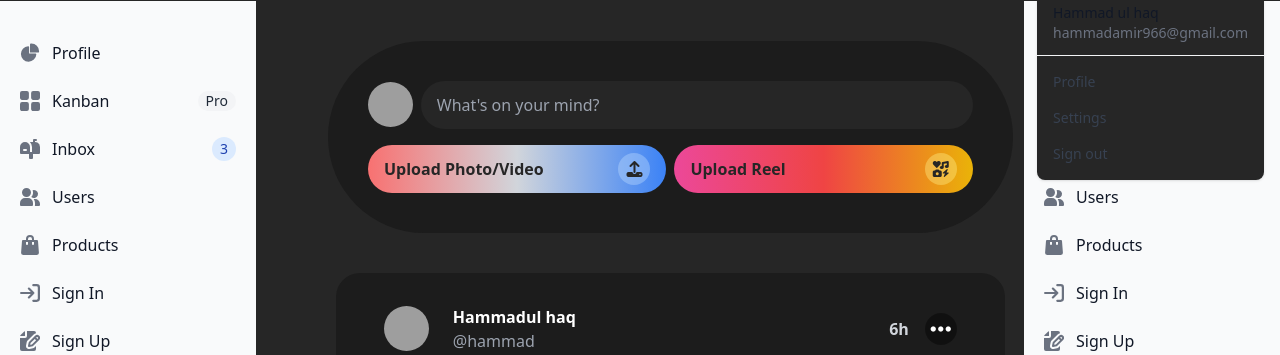
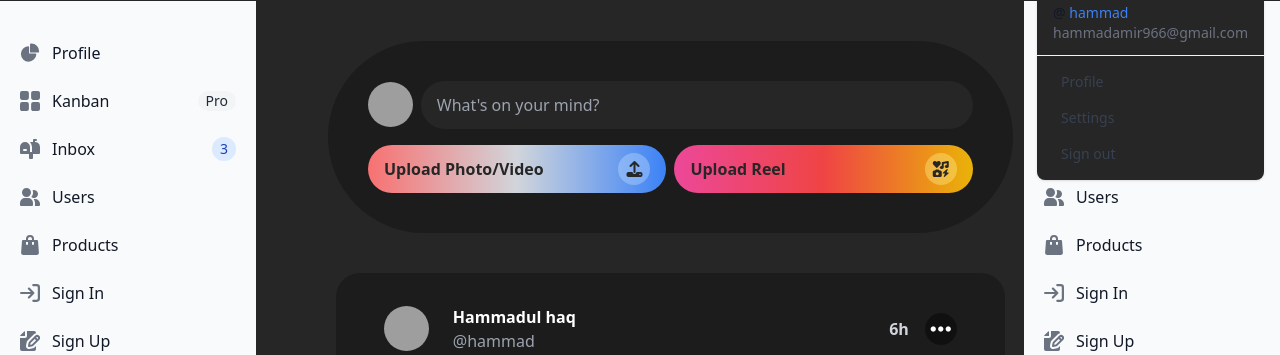
Before and after one commit to Hammadulhaq123/Memetrix, a Django app: page /feeds/ in a window 1280 px wide, after a click on "Open user menu". Shown: the part 73-428 px from the top of the page. Run offline with Django 4.2, Linux system fonts and the light colour scheme; a user stored in the database is signed in; some libraries are stand-ins or nearby versions; grey boxes are pictures that could not be loaded.

Commit message:
Updated the feed_base template

```diff
--- a/Memetrix/feeds/templates/feeds_base.html
+++ b/Memetrix/feeds/templates/feeds_base.html
@@ -66,24 +66,25 @@
                         <div class="fixed top-12 right-4 z-[100000000] hidden my-4 text-base list-none  divide-y divide-gray-100 rounded-lg shadow bg-[#262626] dark:divide-gray-600"
                             id="user-dropdown">
                             <div class="px-4 py-3">
-                                <span class="block text-sm text-gray-900 dark:text-white">{{request.user.first_name}}
-                                    {{request.user.last_name}}</span>
+                                <a href="/profile/{{request.user.username}}"
+                                    class="block text-sm text-gray-900 dark:text-white">@ <span
+                                        class="text-blue-500">{{request.user.username}}</span></a>
                                 <span
                                     class="block text-sm  text-gray-500 truncate dark:text-gray-400">{{request.user.email}}</span>
                             </div>
-                            <ul class="py-2" aria-labelledby="user-menu-button">
+                            <ul class="p-2" aria-labelledby="user-menu-button">
                                 <li>
-                                    <a href="/profile/"
-                                        class="block px-4 py-2 text-sm text-gray-700 hover:bg-gray-100 dark:hover:bg-gray-600 dark:text-gray-200 dark:hover:text-white">Profile</a>
+                                    <a href="/profile/{{request.user.username}}"
+                                        class="block px-4 py-2 text-sm text-gray-700 rounded-full hover:bg-gray-100 dark:hover:bg-gray-600 dark:text-gray-200 dark:hover:text-white">Profile</a>
                                 </li>
                                 <li>
                                     <a href="#"
-                                        class="block px-4 py-2 text-sm text-gray-700 hover:bg-gray-100 dark:hover:bg-gray-600 dark:text-gray-200 dark:hover:text-white">Settings</a>
+                                        class="block px-4 py-2 text-sm text-gray-700 rounded-full hover:bg-gray-100 dark:hover:bg-gray-600 dark:text-gray-200 dark:hover:text-white">Settings</a>
                                 </li>
 
                                 <li>
                                     <a href="/logout/"
-                                        class="block px-4 py-2 text-sm text-gray-700 hover:bg-gray-100 dark:hover:bg-gray-600 dark:text-gray-200 dark:hover:text-white">Sign
+                                        class="block px-4 py-2 text-sm text-gray-700 rounded-full hover:bg-gray-100 dark:hover:bg-gray-600 dark:text-gray-200 dark:hover:text-white">Sign
                                         out</a>
                                 </li>
                             </ul>
@@ -315,7 +316,7 @@
 
                             <input type="file" name="" class="hidden" id="add_post">
                             <button type="button" onclick="document.getElementById('add_post').click()"
-                                class="flex text-[#262626] h-12 w-full rounded-full justify-between items-center bg-gradient-to-r from-red-400 via-gray-300 to-blue-500 duration-100 hover:bg-blue-600 py-1 px-4 gap-2">
+                                class="flex text-[#262626] h-12 w-full rounded-full justify-between items-center bg-gradient-to-r from-red-400 via-gray-300 to-blue-500 duration-100 hover:border hover:border-blue-600 py-1 px-4 gap-2">
                                 <span class="text-md font-bold">Upload Photo/Video</span>
                                 <i
                                     class="animate-pulse bg-blue-200 w-4 h-4 rounded-full bg-opacity-40 p-4 flex items-center justify-center fa-solid fa-upload"></i>
@@ -323,7 +324,7 @@
                             <input type="file" name="" class="hidden" id="add_reel">
 
                             <button type="button" onclick="document.getElementById('add_reel').click()"
-                                class="flex text-[#262626] h-12 w-full rounded-full justify-between items-center bg-gradient-to-r from-pink-500 via-red-500 to-yellow-500 duration-100 hover:bg-opacity-90 py-1 px-4 gap-2">
+                                class="flex text-[#262626] h-12 w-full rounded-full justify-between items-center bg-gradient-to-r from-pink-500 via-red-500 to-yellow-500 duration-100 hover:border hover:border-pink-500 py-1 px-4 gap-2">
                                 <span class="text-md font-bold">Upload Reel</span>
                                 <i
                                     class="animate-pulse bg-yellow-200 w-4 h-4 rounded-full bg-opacity-40 p-4 flex items-center justify-center fa-solid fa-icons"></i>
```
